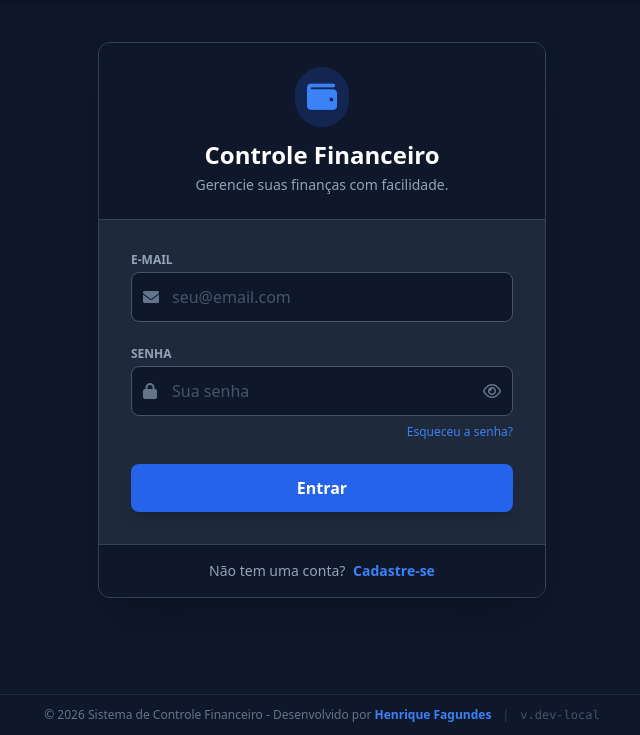
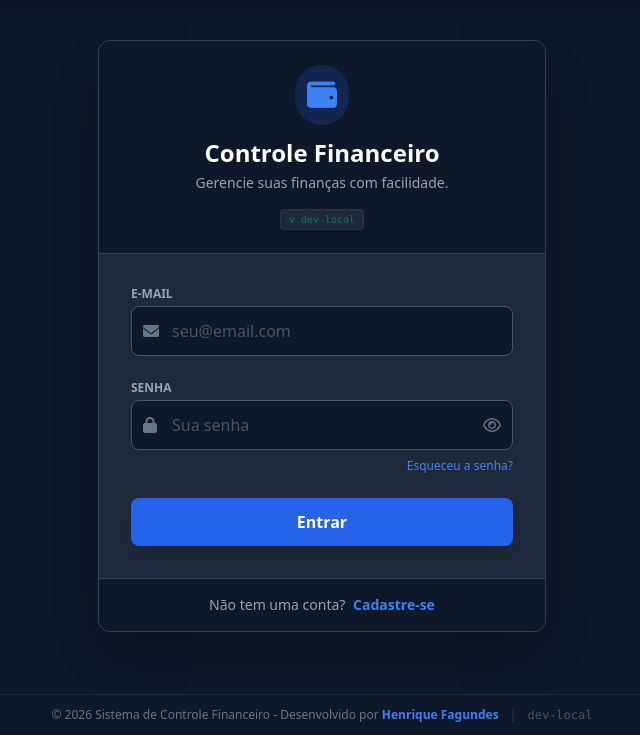
Before and after one commit to AprendendoLinux/financeiro, a Flask app: page / in a window 1280 px wide. Shown: the part 65-800 px from the top of the page, without its empty margins (318-958 px from the left). Run offline with Flask 3, Linux system fonts and the light colour scheme; some libraries are stand-ins or nearby versions.

Commit message:
Ajuste na tela de login!

```diff
--- a/app/templates/base.html
+++ b/app/templates/base.html
@@ -170,7 +170,7 @@
                 <a href="https://www.henrique.tec.br" target="_blank" class="text-blue-500 hover:text-blue-400 font-bold transition decoration-blue-500/30 hover:underline">Henrique Fagundes</a>
 
                 <span class="mx-2 text-slate-700">|</span>
-                <span class="font-mono text-slate-600" title="Versão do Sistema">v.{{ app_version }}</span>
+                <span class="font-mono text-slate-600" title="Versão do Sistema">{{ app_version }}</span>
             </p>
         </div>
     </footer>
--- a/app/templates/login.html
+++ b/app/templates/login.html
@@ -10,6 +10,12 @@
             </div>
             <h2 class="text-2xl font-bold text-white">Controle Financeiro</h2>
             <p class="text-slate-400 text-sm mt-1">Gerencie suas finanças com facilidade.</p>
+
+            <div class="mt-3 group cursor-help inline-block">
+                <span class="font-mono text-[10px] bg-slate-800 px-2 py-1 rounded text-emerald-600/70 group-hover:text-emerald-500 transition-colors border border-slate-700/50">
+                    v.{{ app_version }}
+                </span>
+            </div>
         </div>
 
         <form action="{{ url_for('auth.login') }}" method="POST" class="p-8 space-y-6">
```
